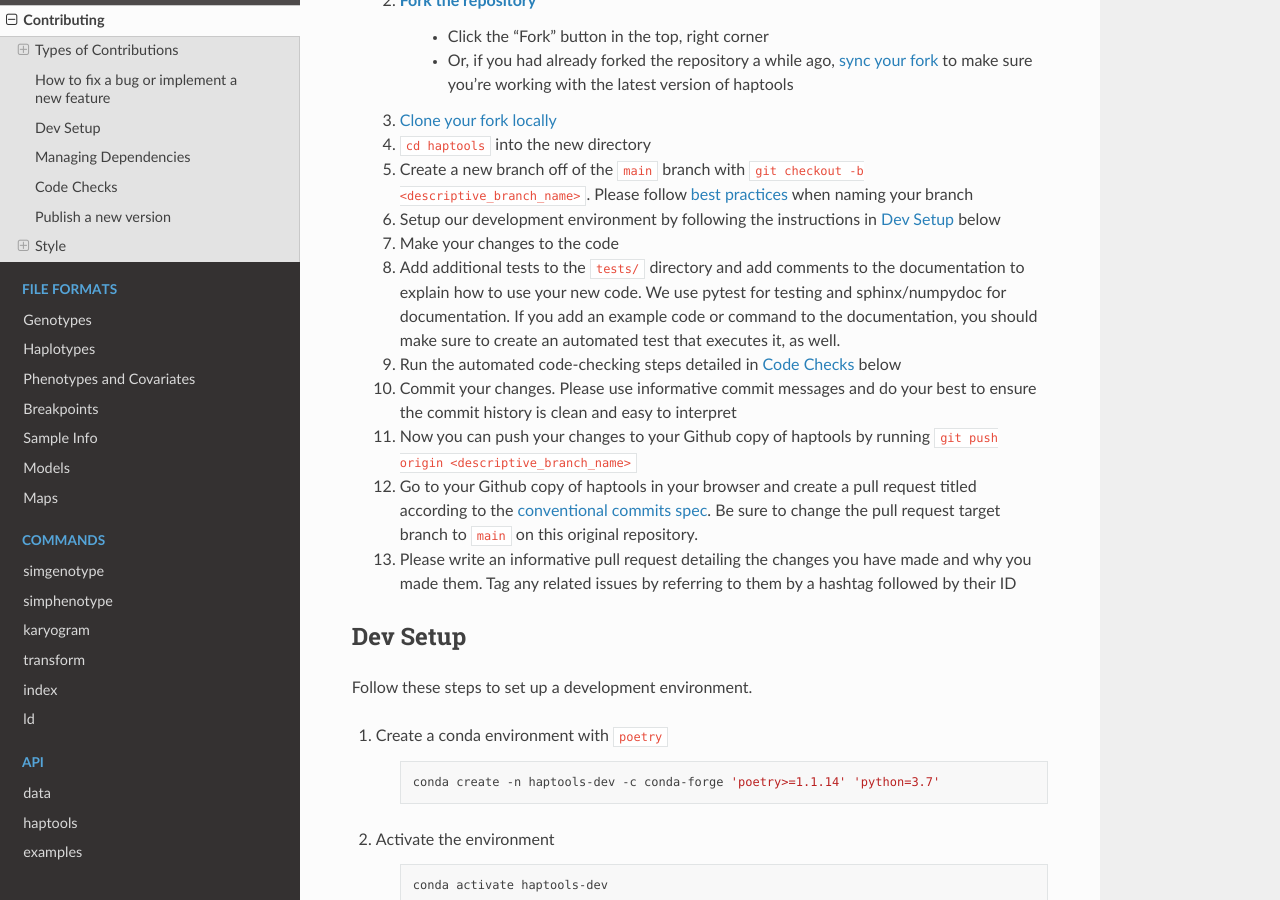
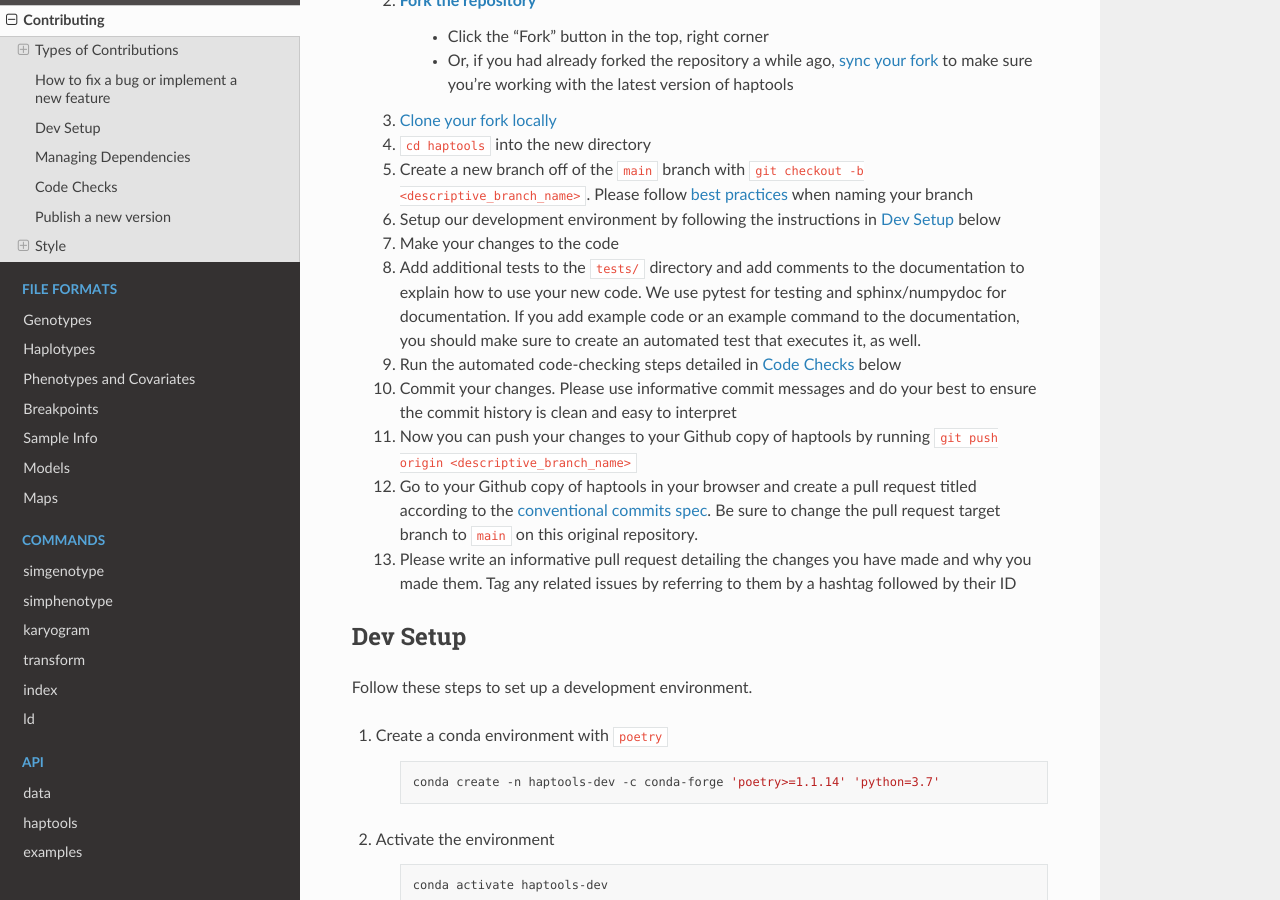
Before and after one commit to CAST-genomics/haptools, a Sphinx documentation site: the page built from docs/project_info/contributing.rst, in a window 1280 px wide and 900 px high, scrolled down 1192 px. Built offline with Sphinx 7.4.7 and the Read the Docs theme 2.0.0, drawn with Linux system fonts in a browser that asks for light colours.

Commit message:
fix a typo

```diff
--- a/docs/project_info/contributing.rst
+++ b/docs/project_info/contributing.rst
@@ -48,7 +48,7 @@
     5. Create a new branch off of the :code:`main` branch with :code:`git checkout -b <descriptive_branch_name>`. Please follow `best practices <https://www.conventionalcommits.org/>`_ when naming your branch
     6. Setup our development environment by following the instructions in :ref:`dev-setup-instructions` below
     7. Make your changes to the code
-    8. Add additional tests to the :code:`tests/` directory and add comments to the documentation to explain how to use your new code. We use pytest for testing and sphinx/numpydoc for documentation. If you add an example code or command to the documentation, you should make sure to create an automated test that executes it, as well.
+    8. Add additional tests to the :code:`tests/` directory and add comments to the documentation to explain how to use your new code. We use pytest for testing and sphinx/numpydoc for documentation. If you add example code or an example command to the documentation, you should make sure to create an automated test that executes it, as well.
     9. Run the automated code-checking steps detailed in :ref:`code-check-instructions` below
     10. Commit your changes. Please use informative commit messages and do your best to ensure the commit history is clean and easy to interpret
     11. Now you can push your changes to your Github copy of haptools by running :code:`git push origin <descriptive_branch_name>`
```
